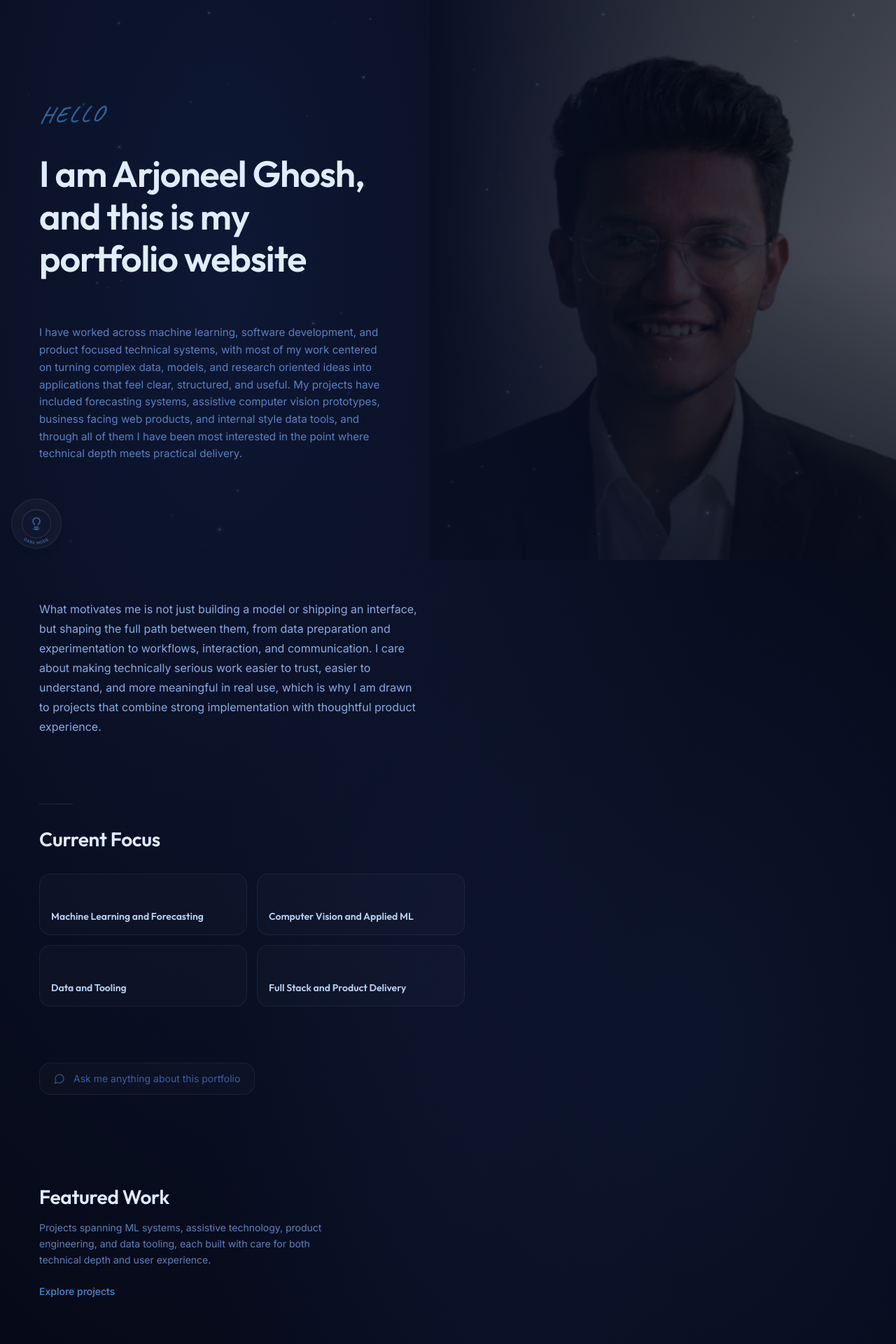
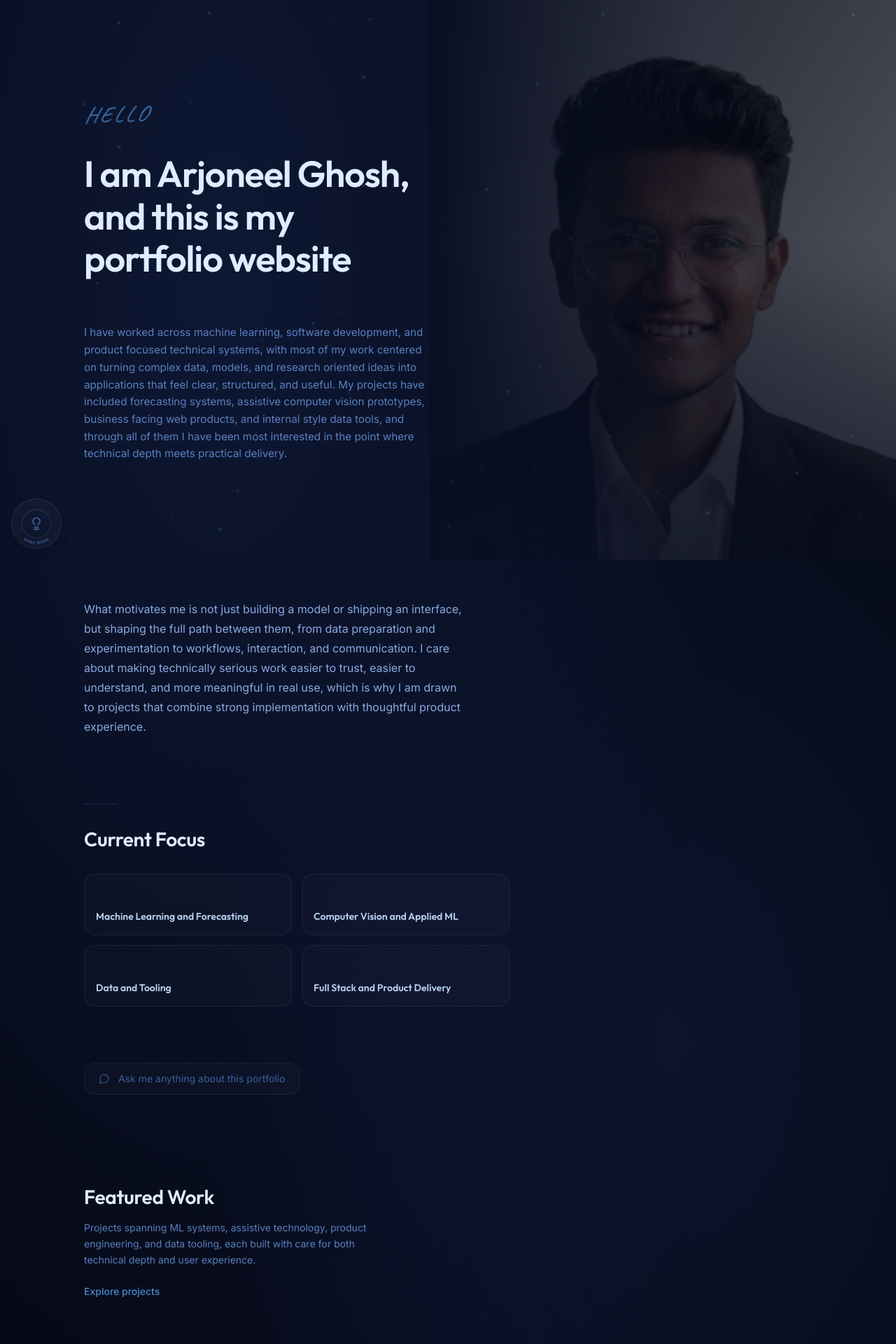
Before and after one commit to arjoneelghosh/mark2_execution, a React (Vite) app: page / in a window 1280 px wide. Shown: the top 1920 px of the page at 70% size. Built offline with nearby package versions, Linux system fonts and the light colour scheme.

Commit message:
style: align page shells with projects layout

```diff
--- a/src/pages/ConnectPage.tsx
+++ b/src/pages/ConnectPage.tsx
@@ -23,7 +23,7 @@ const ConnectPage: React.FC = () => {
       <ParticleField />
       <CompactRing />
 
-      <div className="relative z-10 max-w-4xl mx-auto pl-9 pr-8 py-20 lg:pl-14 lg:pr-14 lg:py-28">
+      <div className="relative z-10 max-w-6xl mx-auto pl-9 pr-8 py-20 lg:pl-14 lg:pr-14 lg:py-28">
         <SectionHeading
           heading="Connect"
           description="A simple place to reach out, find my public profiles, and access the most direct supporting documents."
--- a/src/pages/ExperiencePage.tsx
+++ b/src/pages/ExperiencePage.tsx
@@ -103,7 +103,7 @@ const ExperiencePage: React.FC = () => {
       <ParticleField />
       <CompactRing />
 
-      <div className="relative z-10 max-w-5xl mx-auto pl-9 pr-8 py-20 lg:pl-14 lg:pr-14 lg:py-28">
+      <div className="relative z-10 max-w-6xl mx-auto pl-9 pr-8 py-20 lg:pl-14 lg:pr-14 lg:py-28">
         <SectionHeading
           heading="Experience"
           description="This page contains role-based experience focused on structured environments, practical responsibility, and certificate-backed evidence."
--- a/src/pages/HomePage.tsx
+++ b/src/pages/HomePage.tsx
@@ -89,7 +89,7 @@ const HomePage: React.FC = () => {
           />
         </div>
 
-        <div className="relative z-20 max-w-7xl mx-auto w-full px-8 lg:px-14">
+        <div className="relative z-20 max-w-6xl mx-auto w-full pl-9 pr-8 lg:pl-14 lg:pr-14">
           <div className="home-hero-copy max-w-[34rem] lg:max-w-[32rem] pt-24 lg:pt-0">
             <p
               className="text-accent-blue/70 tracking-widest uppercase mb-7 animate-fade-in opacity-0 italic font-medium"
@@ -153,7 +153,7 @@ const HomePage: React.FC = () => {
         </div>
       </div>
 
-      <div className="relative z-10 max-w-7xl mx-auto px-8 lg:px-14 pb-40">
+      <div className="relative z-10 max-w-6xl mx-auto pl-9 pr-8 lg:pl-14 lg:pr-14 pb-40">
         <div className="max-w-[34rem] space-y-6 mt-14">
           {profileRecord.longBio.slice(1).map((paragraph, i) => (
             <p
--- a/src/pages/LabPage.tsx
+++ b/src/pages/LabPage.tsx
@@ -156,7 +156,7 @@ const LabPage: React.FC = () => {
       <ParticleField />
       <CompactRing />
 
-      <div className="relative z-10 max-w-5xl mx-auto pl-9 pr-8 py-20 lg:pl-14 lg:pr-14 lg:py-28">
+      <div className="relative z-10 max-w-6xl mx-auto pl-9 pr-8 py-20 lg:pl-14 lg:pr-14 lg:py-28">
         <SectionHeading
           heading="Lab"
           description="This page contains my Research Paper, Concept I have worked on, and a few working prototypes as Proof of Concept demonstration of existing concepts"
--- a/src/pages/ProfilePage.tsx
+++ b/src/pages/ProfilePage.tsx
@@ -60,7 +60,7 @@ const ProfilePage: React.FC = () => {
       <ParticleField />
       <CompactRing />
 
-      <div className="relative z-10 max-w-5xl mx-auto pl-9 pr-8 py-20 lg:pl-14 lg:pr-14 lg:py-28">
+      <div className="relative z-10 max-w-6xl mx-auto pl-9 pr-8 py-20 lg:pl-14 lg:pr-14 lg:py-28">
         <SectionHeading
           heading="Profile"
           description=" This is the Profile page, this page contain information about my Profile summary, skill architecture and certificate-backed records tied to the current portfolio."
```
